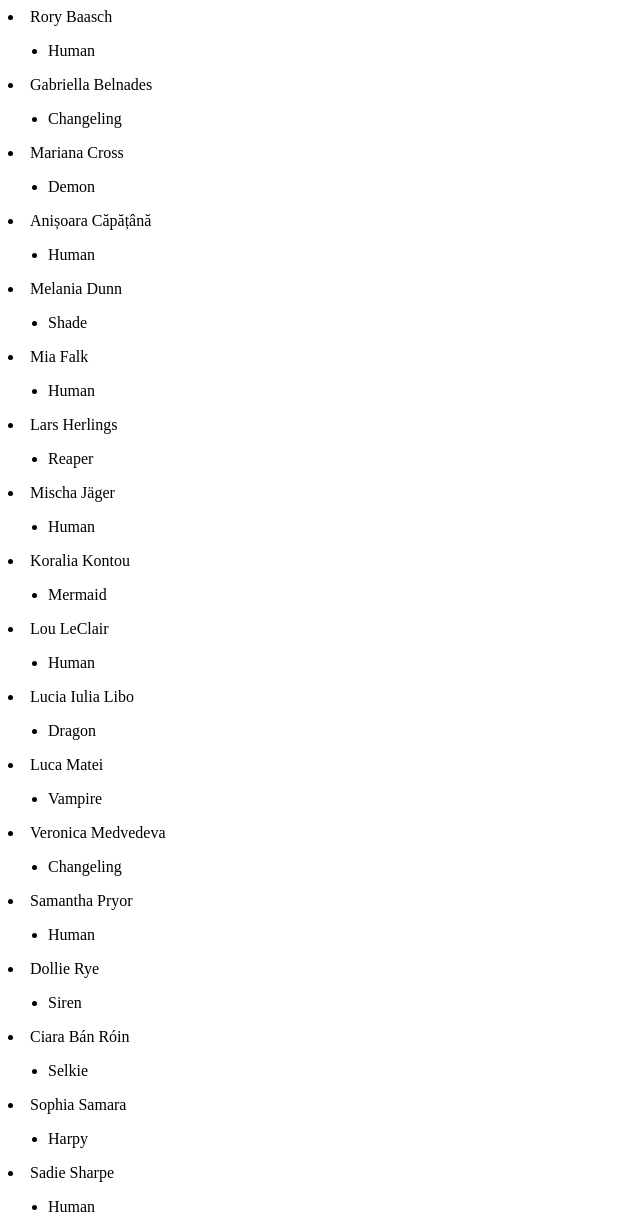
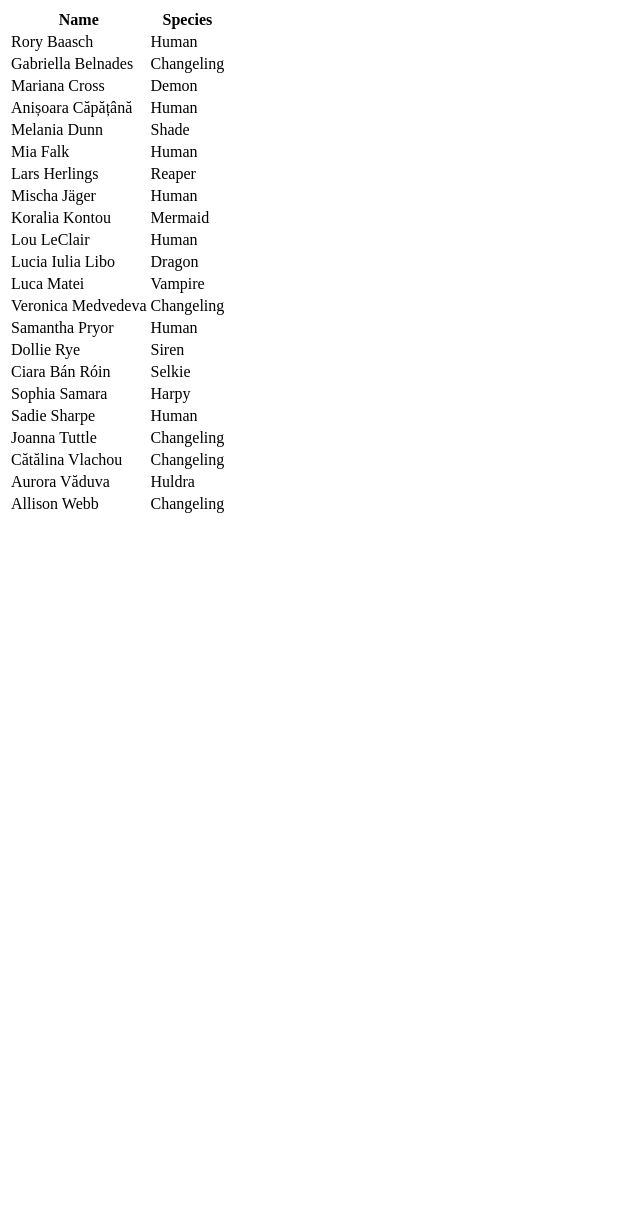
Before and after one commit to JactusTheCactus/PugScript, a website: page files/output/index.html in a window 1280 px wide. Shown: the top 1219 px of the page, without its empty margins (0-640 px from the left). After the commit the page ends 800 px from the top, so only its background shows below. Drawn offline with Linux system fonts and the light colour scheme.

Commit message:
Auto-commit: update from script

```diff
--- a/files/output/index.html
+++ b/files/output/index.html
@@ -2,96 +2,100 @@
 <html>
 
 <body>
-	<div>
-		<li>Rory Baasch</li>
-		<ul>
-			<li>Human</li>
-		</ul>
-		<li>Gabriella Belnades</li>
-		<ul>
-			<li>Changeling</li>
-		</ul>
-		<li>Mariana Cross</li>
-		<ul>
-			<li>Demon</li>
-		</ul>
-		<li>Anișoara Căpățână</li>
-		<ul>
-			<li>Human</li>
-		</ul>
-		<li>Melania Dunn</li>
-		<ul>
-			<li>Shade</li>
-		</ul>
-		<li>Mia Falk</li>
-		<ul>
-			<li>Human</li>
-		</ul>
-		<li>Lars Herlings</li>
-		<ul>
-			<li>Reaper</li>
-		</ul>
-		<li>Mischa Jäger</li>
-		<ul>
-			<li>Human</li>
-		</ul>
-		<li>Koralia Kontou</li>
-		<ul>
-			<li>Mermaid</li>
-		</ul>
-		<li>Lou LeClair</li>
-		<ul>
-			<li>Human</li>
-		</ul>
-		<li>Lucia Iulia Libo</li>
-		<ul>
-			<li>Dragon</li>
-		</ul>
-		<li>Luca Matei</li>
-		<ul>
-			<li>Vampire</li>
-		</ul>
-		<li>Veronica Medvedeva</li>
-		<ul>
-			<li>Changeling</li>
-		</ul>
-		<li>Samantha Pryor</li>
-		<ul>
-			<li>Human</li>
-		</ul>
-		<li>Dollie Rye</li>
-		<ul>
-			<li>Siren</li>
-		</ul>
-		<li>Ciara Bán Róin</li>
-		<ul>
-			<li>Selkie</li>
-		</ul>
-		<li>Sophia Samara</li>
-		<ul>
-			<li>Harpy</li>
-		</ul>
-		<li>Sadie Sharpe</li>
-		<ul>
-			<li>Human</li>
-		</ul>
-		<li>Joanna Tuttle</li>
-		<ul>
-			<li>Changeling</li>
-		</ul>
-		<li>Cătălina Vlachou</li>
-		<ul>
-			<li>Changeling</li>
-		</ul>
-		<li>Aurora Văduva</li>
-		<ul>
-			<li>Huldra</li>
-		</ul>
-		<li>Allison Webb</li>
-		<ul>
-			<li>Changeling</li>
-		</ul>
-	</div>
+	<table>
+		<tr>
+			<th>Name</th>
+			<th>Species</th>
+		</tr>
+		<tr>
+			<td>Rory Baasch</td>
+			<td>Human</td>
+		</tr>
+		<tr>
+			<td>Gabriella Belnades</td>
+			<td>Changeling</td>
+		</tr>
+		<tr>
+			<td>Mariana Cross</td>
+			<td>Demon</td>
+		</tr>
+		<tr>
+			<td>Anișoara Căpățână</td>
+			<td>Human</td>
+		</tr>
+		<tr>
+			<td>Melania Dunn</td>
+			<td>Shade</td>
+		</tr>
+		<tr>
+			<td>Mia Falk</td>
+			<td>Human</td>
+		</tr>
+		<tr>
+			<td>Lars Herlings</td>
+			<td>Reaper</td>
+		</tr>
+		<tr>
+			<td>Mischa Jäger</td>
+			<td>Human</td>
+		</tr>
+		<tr>
+			<td>Koralia Kontou</td>
+			<td>Mermaid</td>
+		</tr>
+		<tr>
+			<td>Lou LeClair</td>
+			<td>Human</td>
+		</tr>
+		<tr>
+			<td>Lucia Iulia Libo</td>
+			<td>Dragon</td>
+		</tr>
+		<tr>
+			<td>Luca Matei</td>
+			<td>Vampire</td>
+		</tr>
+		<tr>
+			<td>Veronica Medvedeva</td>
+			<td>Changeling</td>
+		</tr>
+		<tr>
+			<td>Samantha Pryor</td>
+			<td>Human</td>
+		</tr>
+		<tr>
+			<td>Dollie Rye</td>
+			<td>Siren</td>
+		</tr>
+		<tr>
+			<td>Ciara Bán Róin</td>
+			<td>Selkie</td>
+		</tr>
+		<tr>
+			<td>Sophia Samara</td>
+			<td>Harpy</td>
+		</tr>
+		<tr>
+			<td>Sadie Sharpe</td>
+			<td>Human</td>
+		</tr>
+		<tr>
+			<td>Joanna Tuttle</td>
+			<td>Changeling</td>
+		</tr>
+		<tr>
+			<td>Cătălina Vlachou</td>
+			<td>Changeling</td>
+		</tr>
+		<tr>
+			<td>Aurora Văduva</td>
+			<td>Huldra</td>
+		</tr>
+		<tr>
+			<td>Allison Webb</td>
+			<td>Changeling</td>
+		</tr>
+	</table>
 </body>
 
 </html>
```
